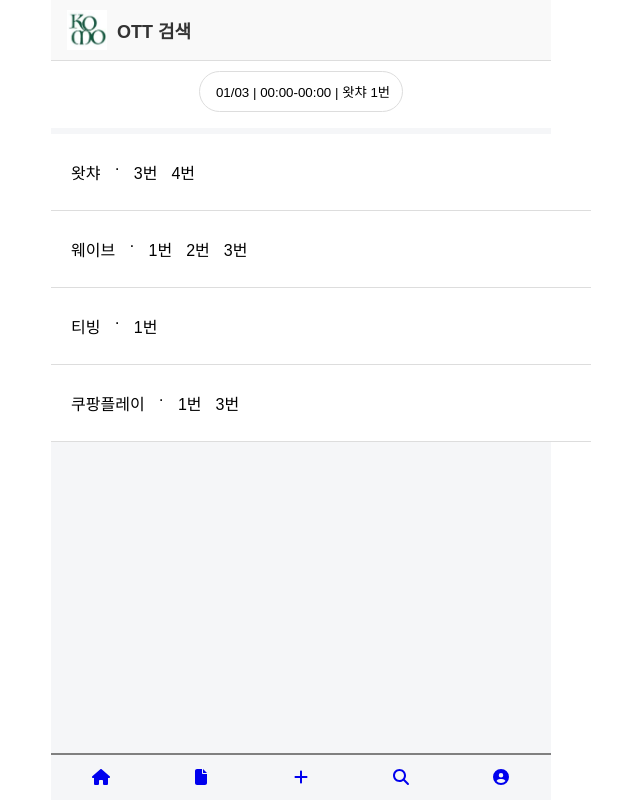
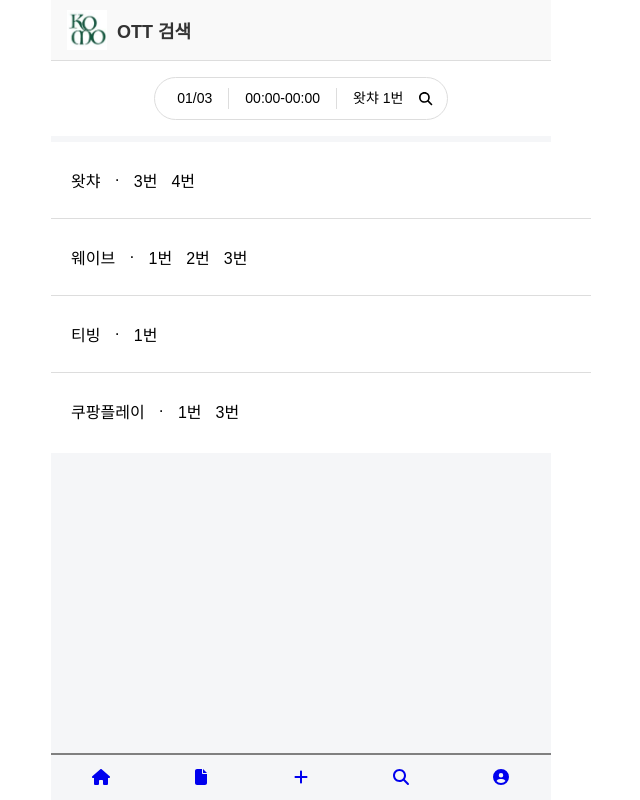
Before and after one commit to NEW-C2H6O/NEW-C2H6O.github.io, a React (Create React App) app: page /seat-search in a window 1280 px wide. Shown: the whole page, without its empty margins (339-979 px from the left). Built offline with nearby package versions, Linux system fonts and the light colour scheme.

Commit message:
#3 feat: 여석 검색 버튼 CSS 적용

```diff
--- /dev/null
+++ b/src/pages/seatSearch/components/SearchButton.js
@@ -0,0 +1,17 @@
+import '../style/searchButton.css';
+import { FontAwesomeIcon } from '@fortawesome/react-fontawesome';
+
+function SearchButton({ date, time, ott, onClickButton }) {
+  return (
+    <button className='search-button' onClick={onClickButton}>
+      <div className='filter-list'>
+        <span>{date}</span>
+        <span>{time}</span>
+        <span>{ott}</span>
+      </div>
+      <FontAwesomeIcon icon='search' />
+    </button>
+  );
+}
+
+export { SearchButton };
--- a/src/pages/seatSearch/index.js
+++ b/src/pages/seatSearch/index.js
@@ -5,6 +5,8 @@ import { useState } from 'react';
 import { FilterBottomSheet } from './components/FilterBottomSheet';
 import { SeatItem } from './components/SeatItem';
 import moment from 'moment';
+import { FontAwesomeIcon } from '@fortawesome/react-fontawesome';
+import { SearchButton } from './components/SearchButton';
 
 function formatProfileOptions(otts) {
   return otts.map((ott) => ({
@@ -20,18 +22,25 @@ function formatProfileOptions(otts) {
   }));
 }
 
-function formatButtonText(date, start, end, otts) {
+function formatDate(date) {
   const pad = (num) => num.toString().padStart(2, '0');
-
   const month = pad(date.getMonth() + 1);
   const day = pad(date.getDate());
 
+  return `${month}/${day}`;
+}
+
+function formatTimePair(start, end) {
   const formatTime = (momentObj) => momentObj.format('HH:mm');
 
+  return `${formatTime(start)}-${formatTime(end)}`;
+}
+
+function formatOtt(otts) {
   const ottName = otts.ottName;
   const profileNum = otts.value;
 
-  return `${month}/${day} | ${formatTime(start)}-${formatTime(end)} | ${ottName} ${profileNum}번`;
+  return `${ottName} ${profileNum}번`;
 }
 
 function SeatSearchPage() {
@@ -86,9 +95,12 @@ function SeatSearchPage() {
       />
       <Navbar pageName='OTT 검색' />
       <div className='search-section'>
-        <button className='search-button' onClick={handleFilterButtonClick}>
-          {formatButtonText(date, start, end, ott)}
-        </button>
+        <SearchButton
+          date={formatDate(date)}
+          time={formatTimePair(start, end)}
+          ott={formatOtt(ott)}
+          onClickButton={handleFilterButtonClick}
+        />
       </div>
 
       <div className='search-list'>
--- a/src/pages/seatSearch/style/index.css
+++ b/src/pages/seatSearch/style/index.css
@@ -12,28 +12,13 @@
 
 .search-section {
   width: 100%;
-  box-sizing: border-box;
-  padding-top: 10px;
+  padding-top: 16px;
   padding-bottom: 16px;
 
   display: flex;
   justify-content: center;
 
   background-color: #ffffff;
-}
-
-.search-button {
-  padding-left: 16px;
-  padding-right: 12px;
-  padding-top: 10px;
-  padding-bottom: 10px;
-
-  display: flex;
-  flex-direction: row;
-
-  background-color: #ffffff;
-  border-radius: 28px;
-  border: 1px solid #dddddd;
 }
 
 .search-list {
--- /dev/null
+++ b/src/pages/seatSearch/style/searchButton.css
@@ -0,0 +1,36 @@
+.search-button {
+  padding-right: 14px;
+  padding-top: 10px;
+  padding-bottom: 10px;
+
+  display: flex;
+  flex-direction: row;
+  align-items: center;
+
+  background-color: #ffffff;
+  border: 1px solid #dddddd;
+  border-radius: 28px;
+}
+
+.filter-list {
+  display: flex;
+  flex-direction: row;
+  align-items: center;
+}
+
+.filter-list span {
+  height: min-content;
+
+  padding-left: 16px;
+  padding-right: 16px;
+
+  font-size: 14px;
+  text-align: center;
+  line-height: 1.5;
+
+  border-right: solid #dddddd 1px;
+}
+
+.filter-list span:last-child {
+  border-right: none;
+}
--- a/src/pages/seatSearch/style/seatItem.css
+++ b/src/pages/seatSearch/style/seatItem.css
@@ -4,7 +4,7 @@
   display: flex;
   flex-direction: row;
   justify-content: flex-start;
-  align-items: flex-start;
+  align-items: center;
   gap: 14px;
 
   padding-left: 20px;
@@ -15,5 +15,11 @@
   border-bottom: solid 1px;
   border-color: #dddddd;
 
-  text-align: center;
+  font-size: 16px;
 }
+
+.seat-item:last-child {
+  padding-bottom: 30px;
+
+  border-bottom: none;
+}
```
